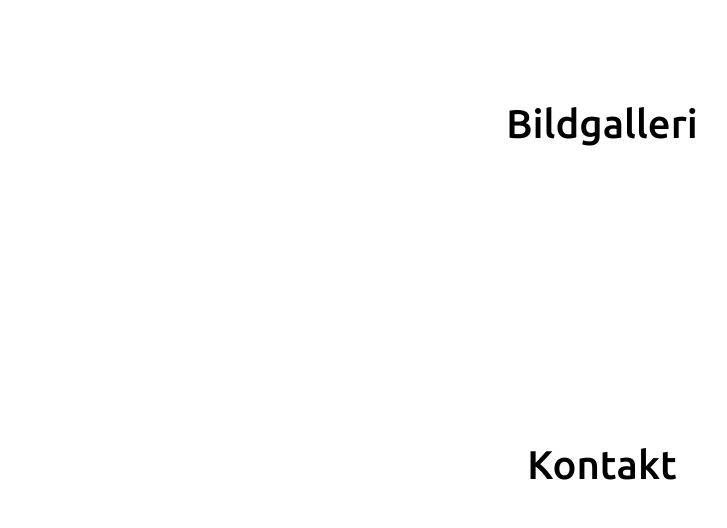
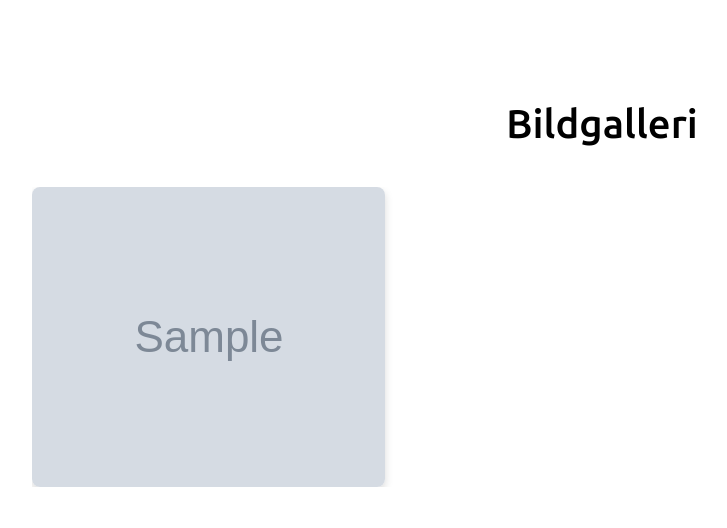
Before and after one commit to metetrkn/aktiv-generation-uppsala, a Django app: page / in a window 1280 px wide. Shown: the part 2652-3180 px from the top of the page, without its empty margins (38-765 px from the left). Run offline with Django 5.2, Linux system fonts and the light colour scheme; tables that the repository leaves empty hold one stand-in row (values such as "Sample post"); grey boxes marked "Sample" are stand-in pictures; parts of the project's set-up code (start-up, migrations or seed data) failed here and were passed over.

Commit message:
apps/core/views.py: Update Fetch and display photos in home view apps/core/templates/core/base.html: Add dynamic image gallery section apps/core/static/core/css/style.css:  Add styling for image gallery apps/photo/models.py: refactor: Remove print statements from Photo model

```diff
--- a/apps/core/static/core/css/style.css
+++ b/apps/core/static/core/css/style.css
@@ -218,6 +218,24 @@
 .about .about-content .right a:hover {
     color: #f47932;
     background: none;
+}
+
+/* Gallery card styling */
+#bildgalleri .card {
+    border-radius: 8px;
+    overflow: hidden;
+    box-shadow: 0px 4px 8px rgba(0, 0, 0, 0.15);
+}
+
+#bildgalleri .image-box {
+    width: 100%;
+    height: 300px;
+}
+
+#bildgalleri .image-box img {
+    width: 100%;
+    height: 100%;
+    object-fit: cover;
 }
 
 /* services section styling */
--- a/apps/core/templates/core/base.html
+++ b/apps/core/templates/core/base.html
@@ -163,7 +163,17 @@
         <div class="container swiper max-width">
             <h2 class="title">Bildgalleri</h2>
             <div class="slider-wrapper">
-                <div class="card-list swiper-wrapper" id="gallery-images"></div>
+                <div class="card-list swiper-wrapper" id="gallery-images">
+                    {% for photo in photos %}
+                    {% if photo.image %}
+                    <div class="card swiper-slide">
+                        <div class="image-box">
+                            <img src="{{ photo.image.url }}" alt="{{ photo.title }}">
+                        </div>
+                    </div>
+                    {% endif %}
+                    {% endfor %}
+                </div>
 
                 <div class="swiper-pagination"></div>
                 <div class="swiper-slide-button swiper-button-prev"></div>
--- a/apps/core/views.py
+++ b/apps/core/views.py
@@ -14,10 +14,15 @@
 from django.shortcuts import render
 from django.utils import timezone
 from django.http import HttpResponse
+from apps.photo.models import Photo
 
 # To handle HTTP requests and responses in home page
 def home(request):
-    return render(request, 'core/base.html')
+    photos = Photo.objects.all()
+    context = {
+        'photos': photos
+    }
+    return render(request, 'core/base.html', context)
 
 from django.shortcuts import render
 from django.conf import settings
--- a/apps/photo/models.py
+++ b/apps/photo/models.py
@@ -47,12 +47,6 @@
             full_path = self.image.path
             # Convert backslashes to forward slashes for URLs
             self.url_path = relative_path.replace('\\', '/')
-            print("*"*40)
-            print("*"*40)
-
-            print(settings.MEDIA_ROOT) #
-            print("*"*40)
-            print("*"*40)
         super().save(*args, **kwargs)
 
     class Meta:
```
